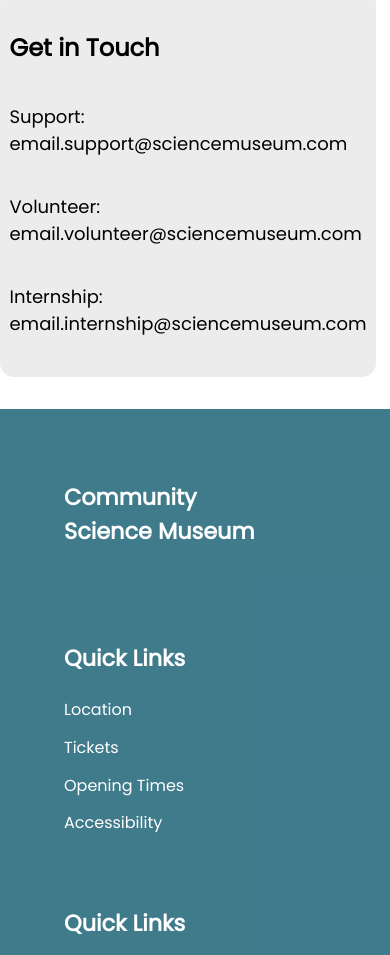
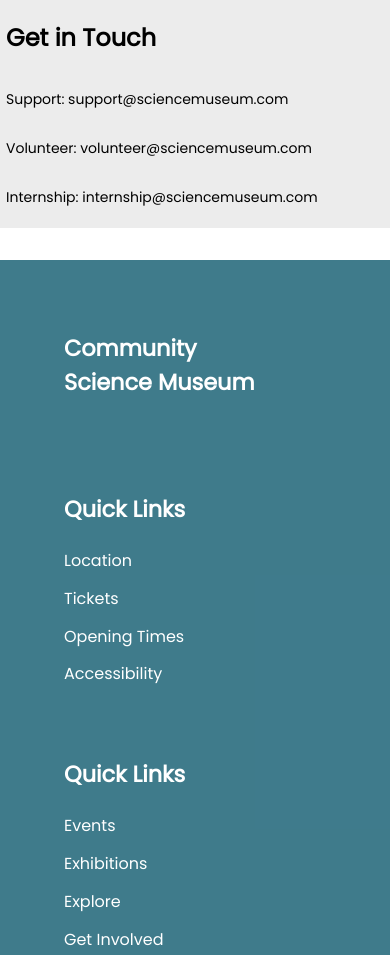
Before and after one commit to KristaKaza/Semester-Project-1, a plain HTML site: page html/get-invloved.html in a window 390 px wide. Shown: the part 2220-3175 px from the top of the page. Drawn offline with Linux system fonts and the light colour scheme.

Commit message:
final changes

```diff
--- a/css/exhibitions.css
+++ b/css/exhibitions.css
@@ -80,6 +80,11 @@
     display: inline;
 }
 
+.btn-book a {
+    text-decoration: none;
+    color: white;
+}
+
 
 @media screen and (max-width: 900px){
 
--- a/css/explore.css
+++ b/css/explore.css
@@ -16,7 +16,6 @@
     font-size: 20px;
     justify-content: center;
     align-items: center;
-    flex-direction: row;
     flex-wrap: wrap;
     line-height: 2;
 }
@@ -29,7 +28,6 @@
 .for-kids {
     display: flex;
     flex-direction: column;
-    align-content: center;
     justify-content: center;
     align-items: center;
     flex-wrap: wrap;
--- a/css/get-involved.css
+++ b/css/get-involved.css
@@ -43,11 +43,6 @@
     width: fit-content;
     padding: 19px 60px;
     position: relative;
-    display: flex;
-    flex-direction: column;
-    flex-wrap: wrap;
-    align-content: center;
-    align-items: flex-start;
     margin-left: 15em;
     border-radius: 21px;
     margin-top: 5em;
@@ -56,6 +51,18 @@
 
 .box p {
     font-size: 18px;
+}
+
+.emails {
+    display: flex;
+    flex-direction: column;
+    flex-wrap: wrap;
+    align-content: flex-start;
+}
+
+.emails a {
+    text-decoration: none;
+    color: black;
 }
 
 @media screen and (max-width: 900px) {
@@ -74,9 +81,13 @@
     }
 
     .box {
-        margin: 10px 0 0 0;
-        padding: 22px;
-        width: 23.5em;
-        border-radius: 14px;
+        margin: 1em 0;
+        padding: 6px;
+        width: auto;
+        border-radius: 0;
+    }
+
+    .box p {
+        font-size: 14px;
     }
 }
--- a/css/main.css
+++ b/css/main.css
@@ -112,7 +112,16 @@ nav a {
   font-weight: 300;
   text-transform: uppercase;
   opacity: 0;
-  transition: opacity 150ms ease-in-out;
+  animation: opacityEntry 150ms ease-in-out forwards;
+}
+
+@keyframes opacityEntry {
+  0% {
+      opacity: 0;
+  }
+  100% {
+      opacity: 1;
+  }
 }
 
 nav a:hover {
@@ -207,6 +216,11 @@ footer {
   margin-top: 2em;
 }
 
+.logo-footer a {
+  text-decoration: none;
+  color: white;
+}
+
 .row {
   padding: 2em 4em;
 }
@@ -250,7 +264,8 @@ h3 {
   margin-top: 0.8em;
 }
 
-.links ul li {
+.column.links ul li a {
+  text-decoration: none;
   color: white;
 }
 
--- a/html/get-invloved.html
+++ b/html/get-invloved.html
@@ -5,8 +5,8 @@
     <meta http-equiv="X-UA-Compatible" content="IE=edge">
     <meta name="viewport" content="width=device-width, initial-scale=1.0">
     <meta name="description" content="Get involved with our Museum. Find which field is best for you to participate.">
+    <link rel="stylesheet" href="/css/main.css">
     <link rel="stylesheet" href="/css/get-involved.css">
-    <link rel="stylesheet" href="/css/main.css">
     <title>CSM - Get Involved </title>
 </head>
 <body>
@@ -27,7 +27,7 @@
 </header>
 <main>
   <div>
-  <img class="hero-involved" src="/images/medium-shot-smiley-scientist-posing(1).jpg" alt="image of a volunteer smiling">
+  <img class="hero-involved" src="/images/medium-shot-smiley-scientist-posing(1).jpg" alt="volunteer smiling">
   <h1 class="title-involved">Get Involved</h1>
   </div>
   <div class="involved-container">
@@ -43,32 +43,35 @@
     </div>
     <div class="box">
       <h2>Get in Touch</h2>
-      <p>Support: email.support@sciencemuseum.com</p>
-      <p>Volunteer: email.volunteer@sciencemuseum.com</p>
-      <p>Internship: email.internship@sciencemuseum.com</p>
+      <div class="emails">
+      <p>Support: <a href="mailto:support@sciencemuseum.com">support@sciencemuseum.com</a></p>
+      <p>Volunteer: <a href="mailto:volunteer@sciencemuseum.com">volunteer@sciencemuseum.com</a></p>
+      <p>Internship: <a href="mailto:internship@sciencemuseum.com">internship@sciencemuseum.com</a></p>
+    </div>
     </div>
 </main>
 <footer>
   <div class="row primary">
     <div class="column logo-footer">
-    <h3 class=logo-csm>Community Science Museum</h3>
+    <h3 class=logo-csm><a href="/index.html">Community Science Museum</a></h3>
   </div>
   <div class="column links">
   <h3>Quick Links</h3>
    <ul>
-    <li>Location</li>
-    <li>Tickets</li>
-    <li>Opening Times</li>
-    <li>Accessibility</li>
+    <ul>
+      <li><a href="html/visit.html">Location</a></li>
+      <li><a href="html/visit.html">Tickets</a></li>
+      <li><a href="html/visit.html">Opening Times</a></li>
+      <li><a href="html/visit.html">Accessibility</a></li>
      </ul>
     </div>
     <div class="column links">
       <h3>Quick Links</h3>
        <ul>
-      <li>Events</li>
-      <li>Exhibitions</li>
-      <li>Explore</li>
-      <li>Get Involved</li>
+        <li><a href="#">Events</a></li>
+        <li><a href="/html/exhibitions.html">Exhibitions</a></li>
+        <li><a href="/html/explore.html">Explore</a></li>
+        <li><a href="#">Get Involved</a></li>
       </ul>
   </div>
     </div>
```
Also changed, not shown: css/index.css (+21 -23 lines), html/exhibitions.html (+17 -17 lines), html/explore.html (+11 -11 lines), html/visit.html (+11 -10 lines), index.html (+15 -15 lines). Lines whose indentation alone changed are shown as unchanged.
